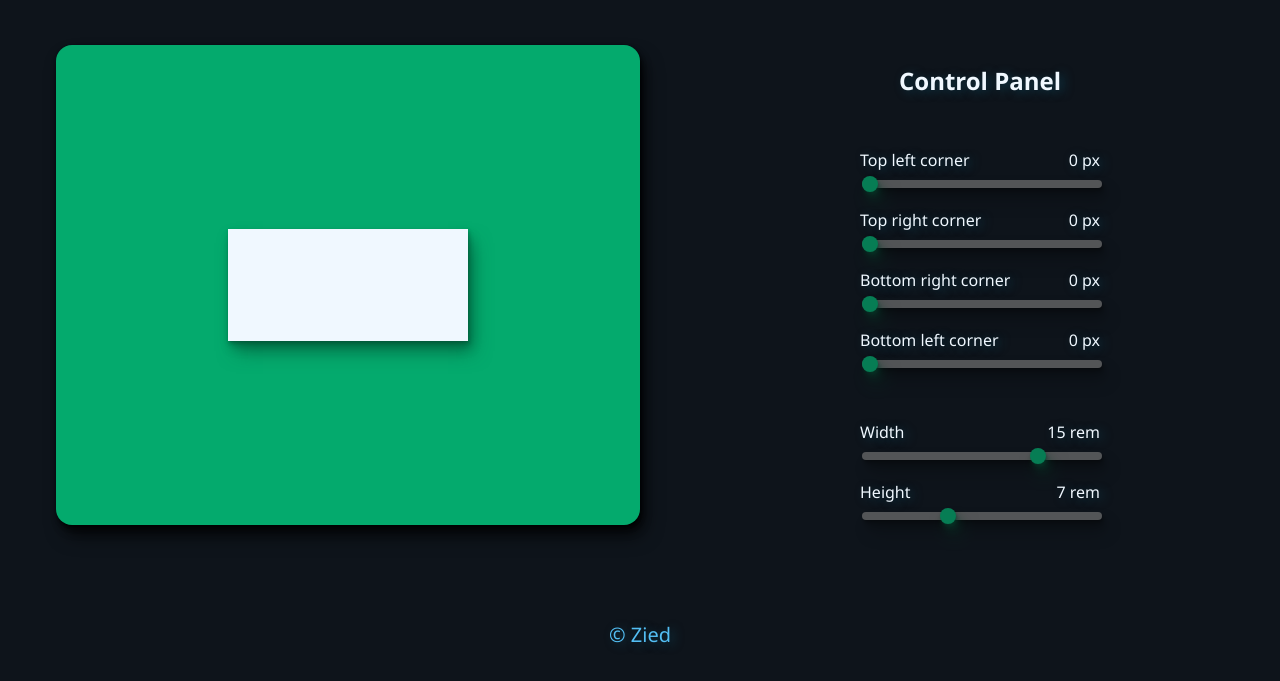
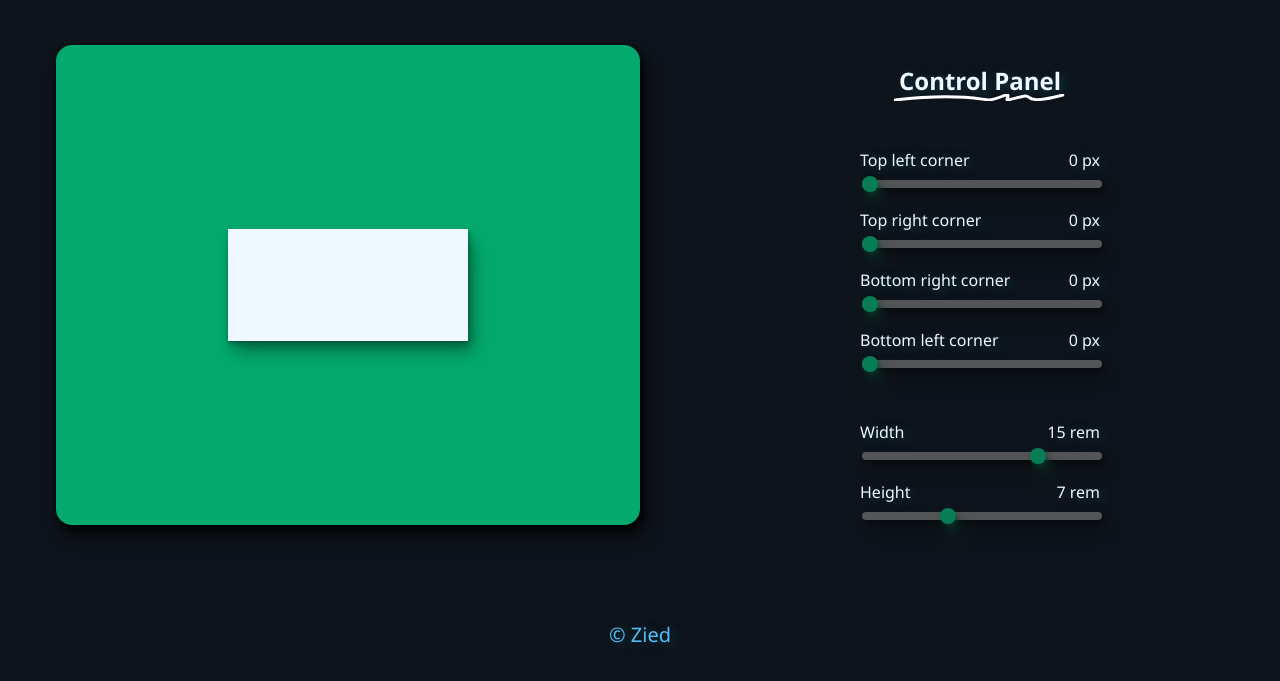
Before and after one commit to ZiedDev/border-preview, a plain HTML site: page index.html in a window 1280 px wide. Shown: the part 97-778 px from the top of the page. Drawn offline with Linux system fonts and the light colour scheme; the site is published under a folder, as on GitHub Pages, so addresses that start at the root find nothing.

Commit message:
Fix pseude elements again

```diff
--- a/styles/style.css
+++ b/styles/style.css
@@ -248,7 +248,7 @@ main {
 }
 
 .fancy-underline:after {
-    background-image: url("/zaps/zap-08-white.svg");
+    background-image: url("../zaps/zap-08-white.svg");
     background-repeat: no-repeat;
     background-size: 100% 100%;
     content: "";
@@ -261,7 +261,7 @@ main {
 }
 
 .fancy-underline:after {
-    background-image: url("/zaps/zap-08-white.svg")
+    background-image: url("../zaps/zap-08-white.svg")
 }
 
 .fancy-underline2 {
```
